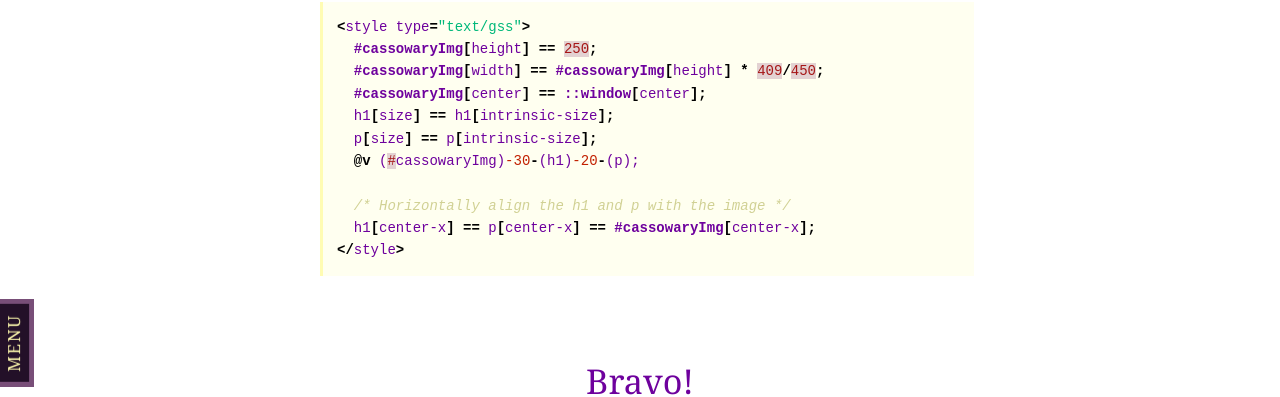
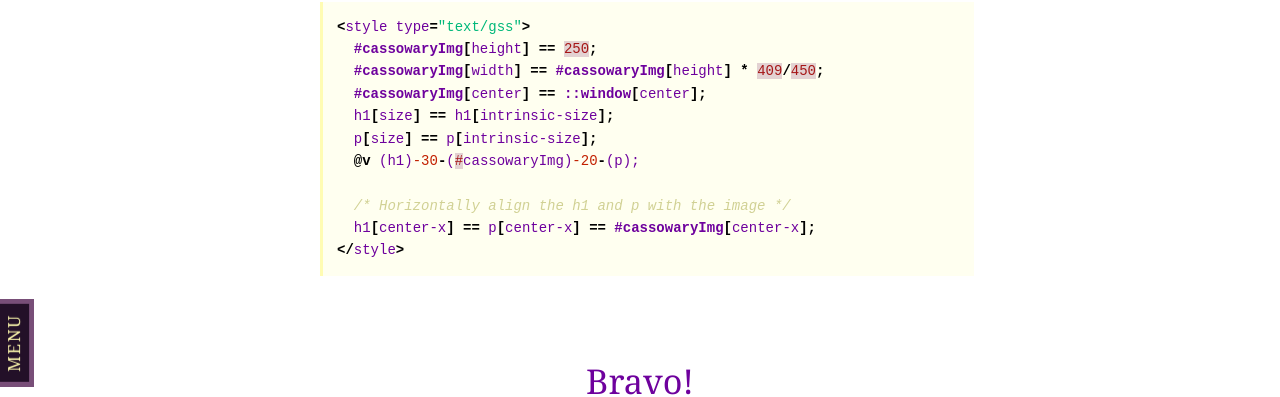
Before and after one commit to gss/gss.github.io, a Jekyll site: the page built from demos/_posts/2015-02-15-hello-world.html, in a window 1280 px wide and 900 px high, scrolled down 4432 px. Shown: the part 107-504 px from the top of the window. Built offline with Jekyll 4.4.1, drawn with Linux system fonts in a browser that asks for light colours; some web fonts are replaced; Markdown is read by kramdown in place of the engine named in the settings; comment, search, counter and statistics services are not loaded.

Commit message:
correct final VFL statement
The final @v statement had h1 and #cassowaryImg reversed in comparison to the code above and to the codepen. Small fix!

```diff
--- a/demos/_posts/2015-02-15-hello-world.html
+++ b/demos/_posts/2015-02-15-hello-world.html
@@ -159,7 +159,7 @@ We are almost done.
   #cassowaryImg[center] == ::window[center];
   h1[size] == h1[intrinsic-size];
   p[size] == p[intrinsic-size];
-  @v (#cassowaryImg)-30-(h1)-20-(p);
+  @v (h1)-30-(#cassowaryImg)-20-(p);
 
   /* Horizontally align the h1 and p with the image */
   h1[center-x] == p[center-x] == #cassowaryImg[center-x];
```
